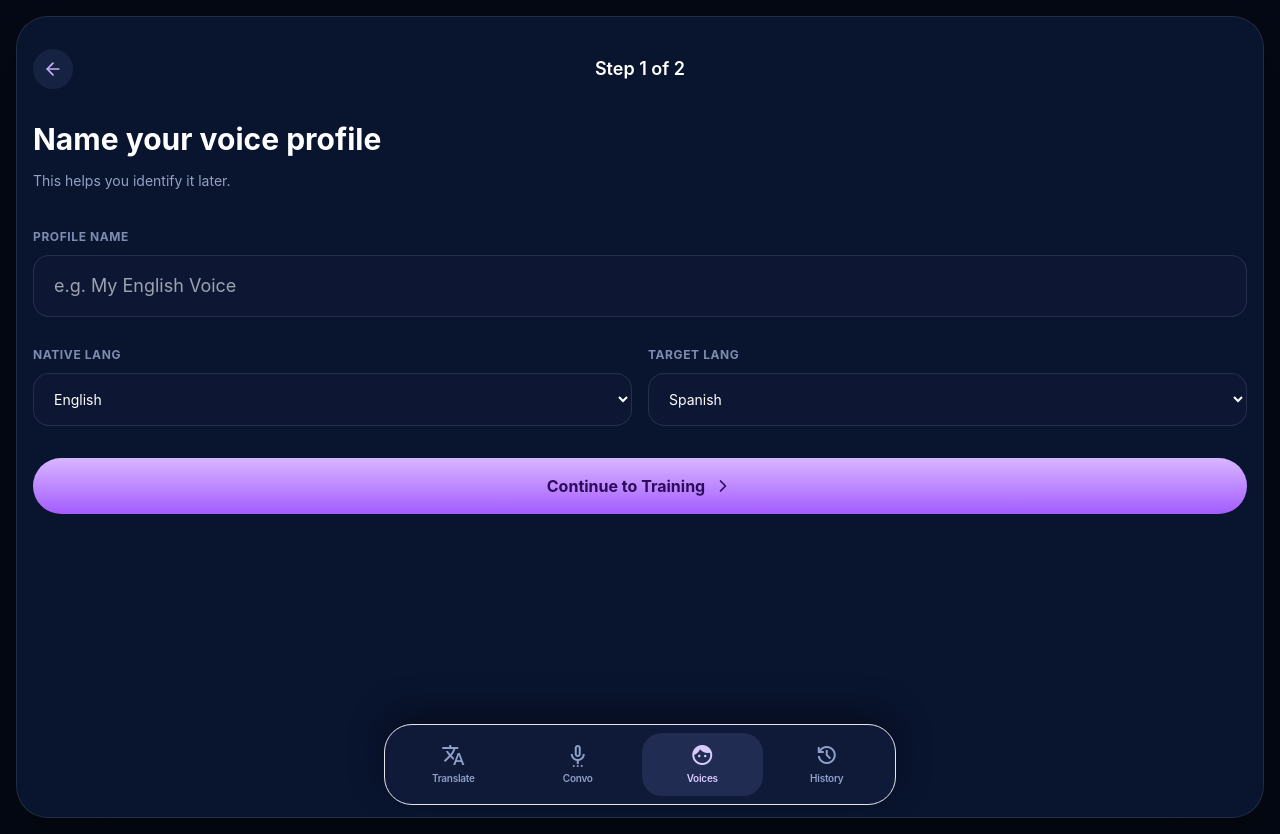
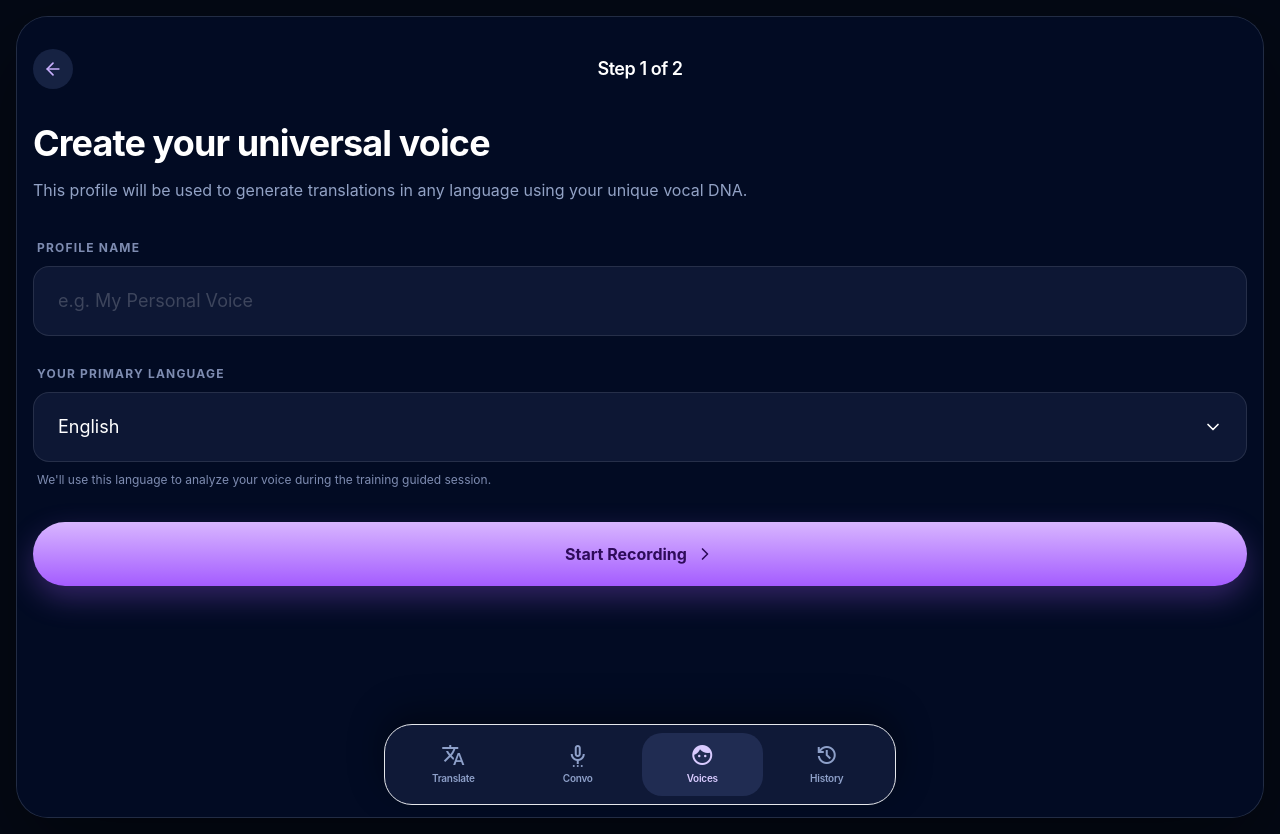
Before and after one commit to LJebry/EchoLingo, a Next.js app: page /voices/new in a window 1280 px wide. Built offline with nearby package versions, Linux system fonts and the light colour scheme.

Commit message:
feat: implement universal multilingual voice training UI with polished flow

```diff
--- a/src/app/voices/new/page.tsx
+++ b/src/app/voices/new/page.tsx
@@ -3,7 +3,7 @@
 import { useState } from "react"
 import { useRouter } from "next/navigation"
 import Link from "next/link"
-import { ArrowLeft, Check, ChevronRight, Loader2, Mic, Music, Sparkles } from "lucide-react"
+import { ArrowLeft, Check, ChevronRight, Loader2, Mic, Music, Sparkles, Globe2 } from "lucide-react"
 import AudioRecorder from "@/components/AudioRecorder"
 import { cn } from "@/components/ui/Button"
 
@@ -30,7 +30,6 @@ export default function NewVoicePage() {
   const [step, setStep] = useState(1)
   const [displayName, setDisplayName] = useState("")
   const [sourceLanguage, setSourceLanguage] = useState("English")
-  const [targetLanguage, setTargetLanguage] = useState("Spanish")
   const [isRecording, setIsRecording] = useState(false)
   const [recordedBlob, setRecordedBlob] = useState<Blob | null>(null)
   const [isSubmitting, setIsSubmitting] = useState(false)
@@ -67,8 +66,7 @@ export default function NewVoicePage() {
         body: JSON.stringify({
           displayName,
           sourceLanguage,
-          targetLanguage,
-          // elevenLabsVoiceId: "mock-voice-id"
+          targetLanguage: "Universal", // Indicating this voice is for all targets
         }),
       })
 
@@ -86,17 +84,21 @@ export default function NewVoicePage() {
 
   if (step === 3) {
     return (
-      <div className="flex min-h-screen flex-col items-center justify-center px-4 pb-20 pt-10 text-center">
+      <div className="flex min-h-screen flex-col items-center justify-center px-4 pb-20 pt-10 text-center bg-[#020b23]">
         <div className="mb-6 flex h-24 w-24 items-center justify-center rounded-full bg-[#d0bcff]/20 text-[#d0bcff]">
           <Check size={48} strokeWidth={3} />
         </div>
-        <h1 className="text-3xl font-bold text-[#eef1ff]">Voice Trained!</h1>
-        <p className="mt-4 max-w-[18rem] text-[#92a2c5]">
-          Your custom voice profile "{displayName}" is ready to use in your translations.
+        <h1 className="text-3xl font-bold text-[#eef1ff]">Voice Ready!</h1>
+        <div className="mt-4 flex items-center gap-2 rounded-full bg-primary/10 px-4 py-1.5 text-xs font-bold uppercase tracking-wider text-primary">
+           <Globe2 size={14} />
+           Universal Multilingual Voice
+        </div>
+        <p className="mt-6 max-w-[20rem] text-[#92a2c5] leading-relaxed">
+          Your custom voice profile <b>"{displayName}"</b> is now active. It will be used to speak your translations in <b>any language</b> with your natural tone.
         </p>
         <button
           onClick={() => router.push("/voices")}
-          className="mt-10 flex w-full max-w-xs items-center justify-center gap-2 rounded-full bg-[linear-gradient(180deg,#d8b6ff_0%,#a45cff_100%)] py-4 font-bold text-[#2e0b5a]"
+          className="mt-10 flex w-full max-w-xs items-center justify-center gap-2 rounded-full bg-[linear-gradient(180deg,#d8b6ff_0%,#a45cff_100%)] py-4 font-bold text-[#2e0b5a] shadow-lg hover:opacity-90 transition-opacity"
         >
           View All Voices
           <ChevronRight size={20} />
@@ -106,102 +108,105 @@ export default function NewVoicePage() {
   }
 
   return (
-    <div className="flex min-h-screen flex-col px-4 pb-28 pt-8 text-white">
+    <div className="flex min-h-screen flex-col bg-[#020b23] px-4 pb-28 pt-8 text-white">
       <header className="mb-8 flex items-center justify-between">
         <button
           onClick={() => step > 1 ? setStep(step - 1) : router.back()}
-          className="flex h-10 w-10 items-center justify-center rounded-full bg-[#162242] text-[#c8aefc]"
+          className="flex h-10 w-10 items-center justify-center rounded-full bg-[#162242] text-[#c8aefc] hover:bg-[#1f2b47] transition-colors"
         >
           <ArrowLeft size={20} />
         </button>
-        <h1 className="text-lg font-semibold">Step {step} of 2</h1>
+        <h1 className="text-lg font-semibold tracking-tight">Step {step} of 2</h1>
         <div className="w-10" />
       </header>
 
       {step === 1 ? (
-        <div className="flex flex-1 flex-col space-y-8 animate-fade-in">
+        <div className="flex flex-1 flex-col space-y-8 animate-fade-up">
           <div className="space-y-3">
-            <h2 className="text-3xl font-bold leading-tight">Name your voice profile</h2>
-            <p className="text-sm text-[#92a2c5]">This helps you identify it later.</p>
+            <h2 className="text-4xl font-bold leading-tight tracking-tight">Create your universal voice</h2>
+            <p className="text-base text-[#92a2c5]">This profile will be used to generate translations in any language using your unique vocal DNA.</p>
           </div>
 
           <div className="space-y-6">
             <div className="space-y-2">
-              <label className="text-xs font-bold uppercase tracking-wider text-[#7e8cb1]">Profile Name</label>
+              <label className="text-xs font-bold uppercase tracking-widest text-[#7e8cb1] ml-1">Profile Name</label>
               <input
                 type="text"
                 value={displayName}
                 onChange={(e) => setDisplayName(e.target.value)}
-                placeholder="e.g. My English Voice"
-                className="w-full rounded-2xl border border-white/10 bg-[#0d1734] px-5 py-4 text-lg outline-none focus:ring-2 ring-primary/30"
+                placeholder="e.g. My Personal Voice"
+                className="w-full rounded-2xl border border-white/10 bg-[#0d1734] px-6 py-5 text-lg outline-none focus:ring-2 ring-primary/30 transition-all placeholder:text-white/20"
               />
             </div>
 
-            <div className="grid grid-cols-2 gap-4">
             <div className="space-y-2">
-                <label className="text-xs font-bold uppercase tracking-wider text-[#7e8cb1]">Native Lang</label>
+              <label className="text-xs font-bold uppercase tracking-widest text-[#7e8cb1] ml-1">Your Primary Language</label>
+              <div className="relative">
                 <select
                   value={sourceLanguage}
                   onChange={(e) => setSourceLanguage(e.target.value)}
-                  className="w-full rounded-2xl border border-white/10 bg-[#0d1734] px-4 py-4 text-sm outline-none"
+                  className="w-full appearance-none rounded-2xl border border-white/10 bg-[#0d1734] px-6 py-5 text-lg outline-none focus:ring-2 ring-primary/30 transition-all"
                 >
                   {languages.map(l => <option key={l} value={l}>{l}</option>)}
                 </select>
+                <div className="pointer-events-none absolute inset-y-0 right-6 flex items-center text-primary">
+                  <ChevronRight className="rotate-90" size={20} />
                 </div>
-              <div className="space-y-2">
-                <label className="text-xs font-bold uppercase tracking-wider text-[#7e8cb1]">Target Lang</label>
-                <select
-                  value={targetLanguage}
-                  onChange={(e) => setTargetLanguage(e.target.value)}
-                  className="w-full rounded-2xl border border-white/10 bg-[#0d1734] px-4 py-4 text-sm outline-none"
-                >
-                  {languages.map(l => <option key={l} value={l}>{l}</option>)}
-                </select>
               </div>
+              <p className="mt-2 text-xs text-[#7e8cb1] leading-relaxed px-1">
+                We'll use this language to analyze your voice during the training guided session.
+              </p>
             </div>
           </div>
 
           <div className="mt-auto">
-            {error && <p className="mb-4 text-center text-sm text-red-400">{error}</p>}
+            {error && <p className="mb-4 text-center text-sm font-medium text-red-400">{error}</p>}
             <button
               onClick={handleFinishStep1}
-              className="flex w-full items-center justify-center gap-2 rounded-full bg-[linear-gradient(180deg,#d8b6ff_0%,#a45cff_100%)] py-4 font-bold text-[#2e0b5a]"
+              className="group flex w-full items-center justify-center gap-2 rounded-full bg-[linear-gradient(180deg,#d8b6ff_0%,#a45cff_100%)] py-5 font-bold text-[#2e0b5a] shadow-[0_12px_30px_rgba(164,92,255,0.3)] hover:scale-[1.02] active:scale-[0.98] transition-all"
             >
-              Continue to Training
-              <ChevronRight size={20} />
+              Start Recording
+              <ChevronRight className="group-hover:translate-x-1 transition-transform" size={20} />
             </button>
           </div>
         </div>
       ) : (
-        <div className="flex flex-1 flex-col space-y-8 animate-fade-in">
+        <div className="flex flex-1 flex-col space-y-8 animate-fade-up">
           <div className="space-y-3">
-            <h2 className="text-3xl font-bold leading-tight">Guided sample</h2>
-            <p className="text-sm text-[#92a2c5]">Read the text below while holding the mic button.</p>
+            <h2 className="text-3xl font-bold leading-tight tracking-tight">Capture your voice</h2>
+            <p className="text-base text-[#92a2c5]">Read the phrase below naturally. This sample allows us to clone your voice for all future translations.</p>
           </div>
 
-          <div className="relative rounded-[2.5rem] border border-[#d0bcff]/20 bg-[linear-gradient(180deg,rgba(27,38,73,0.96),rgba(14,22,46,0.92))] p-8 shadow-xl">
-             <div className="mb-6 flex justify-center">
-                <Sparkles className="text-[#d0bcff] opacity-40" size={32} />
+          <div className="relative overflow-hidden rounded-[2.5rem] border border-[#d0bcff]/20 bg-[linear-gradient(180deg,rgba(27,38,73,0.96),rgba(14,22,46,0.92))] p-10 shadow-2xl">
+             <div className="absolute top-0 right-0 p-6 opacity-10">
+                <Sparkles size={120} />
              </div>
-             <p className="text-center text-2xl font-medium italic leading-relaxed text-[#eef1ff]">
+
+             <div className="relative z-10 flex flex-col items-center">
+               <div className="mb-8 flex h-16 w-16 items-center justify-center rounded-full bg-white/5 text-primary">
+                  <Music size={32} />
+               </div>
+
+               <p className="text-center text-2xl font-semibold leading-relaxed tracking-tight text-[#eef1ff]">
                  "{TRAINING_PHRASES[0]}"
                </p>
 
-             <div className="mt-8 flex justify-center gap-1.5 h-10">
-                {[0,1,2,3,4,5,6].map(i => (
+               <div className="mt-10 flex justify-center gap-2 h-12">
+                  {[0,1,2,3,4,5,6,7,8].map(i => (
                     <div
                       key={i}
                       className={cn(
-                      "w-1.5 rounded-full transition-all",
-                      i % 2 === 0 ? "bg-[#d0bcff]" : "bg-[#8bd6b4]",
-                      isRecording ? "animate-wave-bar" : "scale-y-50 opacity-20"
+                        "w-2 rounded-full transition-all duration-300",
+                        i % 3 === 0 ? "bg-primary" : "bg-accent",
+                        isRecording ? "animate-wave-bar" : "scale-y-[0.2] opacity-10"
                       )}
                       style={{
-                      height: `${[16, 28, 40, 32, 38, 20, 12][i]}px`,
-                      animationDelay: `${i * 100}ms`
+                        height: `${[16, 32, 48, 24, 40, 20, 36, 28, 12][i]}px`,
+                        animationDelay: `${i * 80}ms`
                       }}
                     />
                   ))}
+               </div>
              </div>
           </div>
 
@@ -211,46 +216,73 @@ export default function NewVoicePage() {
               onRecordingComplete={handleRecordingComplete}
             >
               {({ startRecording, stopRecording }) => (
-                <div className="relative h-24 w-24">
+                <div className="relative h-28 w-28">
                   <div className={cn(
-                    "absolute inset-0 rounded-full transition-all duration-500",
-                    isRecording ? "bg-red-500/30 scale-150 blur-2xl" : "bg-primary/20 scale-110 blur-xl"
+                    "absolute inset-0 rounded-full transition-all duration-700",
+                    isRecording ? "bg-red-500/20 scale-[1.8] blur-3xl opacity-100" : "bg-primary/20 scale-110 blur-2xl opacity-0"
                   )} />
                   <button
                     onMouseDown={() => startRecording()}
                     onMouseUp={() => stopRecording()}
+                    onMouseLeave={() => isRecording && stopRecording()}
                     onTouchStart={(e) => { e.preventDefault(); startRecording(); }}
                     onTouchEnd={() => stopRecording()}
                     className={cn(
-                      "relative z-10 flex h-24 w-24 items-center justify-center rounded-full transition-all duration-300 shadow-2xl",
-                      isRecording ? "bg-red-500 scale-110" : recordedBlob ? "bg-[#8bd6b4]" : "bg-gradient-to-br from-primary to-primary-container"
+                      "relative z-10 flex h-28 w-28 items-center justify-center rounded-full transition-all duration-300 shadow-2xl",
+                      isRecording
+                        ? "bg-red-500 scale-110"
+                        : recordedBlob
+                          ? "bg-[#8bd6b4] text-white"
+                          : "bg-[linear-gradient(180deg,#d8b6ff_0%,#a45cff_100%)] text-[#2e0b5a]"
                     )}
                   >
-                    {isRecording ? <Mic size={36} className="text-white" /> : recordedBlob ? <Check size={36} className="text-white" /> : <Mic size={36} className="text-[#2e0b5a]" />}
+                    {isRecording ? (
+                      <div className="flex items-center justify-center">
+                        <span className="absolute h-full w-full rounded-full animate-ping bg-white/20" />
+                        <Mic size={40} className="text-white" />
+                      </div>
+                    ) : recordedBlob ? (
+                      <Check size={40} strokeWidth={3} />
+                    ) : (
+                      <Mic size={40} />
+                    )}
                   </button>
                 </div>
               )}
             </AudioRecorder>
 
-            <div className="w-full space-y-4">
-              {recordedBlob && !isRecording && (
-                <p className="text-center text-sm font-medium text-[#8bd6b4]">Great! We've captured your sample.</p>
-              )}
-              {error && <p className="text-center text-sm text-red-400">{error}</p>}
+            <div className="w-full space-y-5">
+              <div className="flex flex-col items-center gap-1.5">
+                <p className={cn(
+                  "text-sm font-bold uppercase tracking-widest transition-colors",
+                  isRecording ? "text-red-400" : recordedBlob ? "text-[#8bd6b4]" : "text-[#7e8cb1]"
+                )}>
+                  {isRecording ? "Recording DNA..." : recordedBlob ? "Sample Captured" : "Hold to Record"}
+                </p>
+                <div className="h-1 w-24 rounded-full bg-white/5 overflow-hidden">
+                   <div className={cn(
+                     "h-full bg-primary transition-all duration-500",
+                     recordedBlob ? "w-full" : "w-0"
+                   )} />
+                </div>
+              </div>
+
+              {error && <p className="text-center text-sm font-medium text-red-400">{error}</p>}
+
               <button
                 onClick={handleSubmit}
                 disabled={!recordedBlob || isSubmitting}
-                className="flex w-full items-center justify-center gap-2 rounded-full bg-[linear-gradient(180deg,#d8b6ff_0%,#a45cff_100%)] py-4 font-bold text-[#2e0b5a] shadow-lg disabled:opacity-30 disabled:grayscale"
+                className="group relative flex w-full items-center justify-center gap-3 overflow-hidden rounded-full bg-[linear-gradient(180deg,#d8b6ff_0%,#a45cff_100%)] py-5 font-bold text-[#2e0b5a] shadow-[0_15px_40px_rgba(164,92,255,0.3)] disabled:opacity-30 disabled:grayscale disabled:shadow-none transition-all hover:scale-[1.02]"
               >
                 {isSubmitting ? (
                   <>
-                    <Loader2 size={20} className="animate-spin" />
-                    Generating Profile...
+                    <Loader2 size={22} className="animate-spin" />
+                    <span>Cloning your voice...</span>
                   </>
                 ) : (
                   <>
-                    < Sparkles size={20} />
-                    Complete Training
+                    <Sparkles size={22} />
+                    <span>Create Universal Profile</span>
                   </>
                 )}
               </button>
```
Lines whose indentation alone changed are shown as unchanged.
